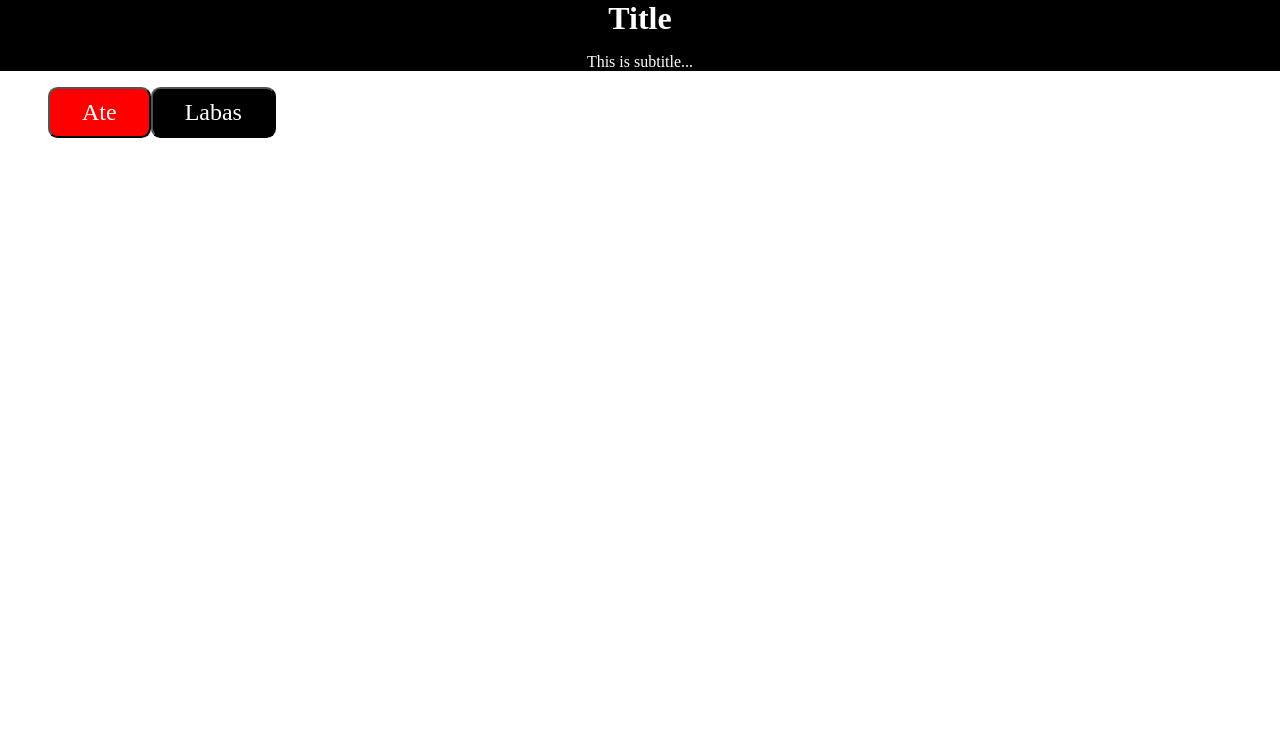
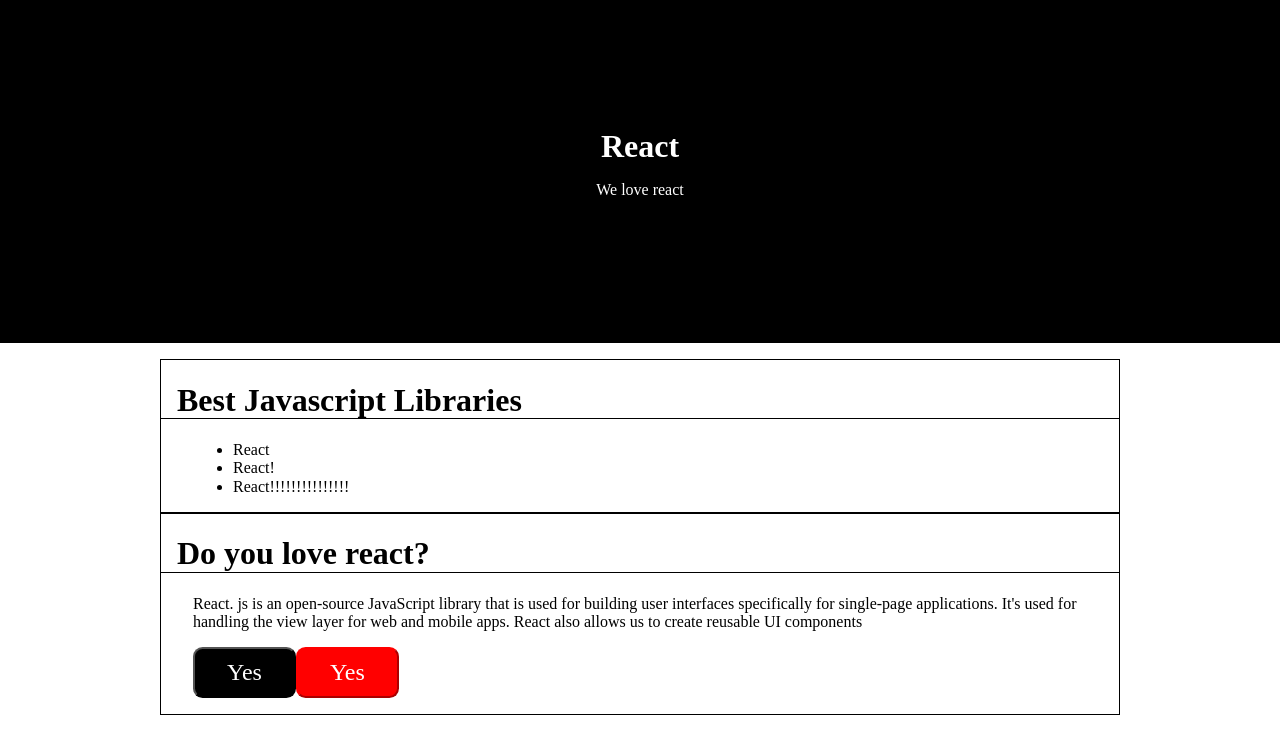
Before and after one commit to ervinask/react-first, a React (Create React App) app: page / in a window 1280 px wide. Shown: the top 754 px of the page. Built offline with nearby package versions, Linux system fonts and the light colour scheme.

Commit message:
final commit

```diff
--- a/src/App.js
+++ b/src/App.js
@@ -8,17 +8,43 @@
 
 function App() {
   return (
-    <div>
-      <Hero title="Title" subtitle="This is subtitle..." />
+    <>
+      <Hero title="React" subtitle="We love react" />
       <Section>
-        <Button type="button" color="bold">
-          Ate
-        </Button>
-        <Button type="button" color="outline">
-          Labas
-        </Button>
+        <Article title="Best Javascript Libraries">
+          <ul>
+            <li>React</li>
+            <li>React!</li>
+            <li>React!!!!!!!!!!!!!!!</li>
+          </ul>
+        </Article>
       </Section>
-    </div>
+
+      <Section>
+        <Article title="Do you love react?">
+          <p>
+            React. js is an open-source JavaScript library that is used for
+            building user interfaces specifically for single-page applications.
+            It's used for handling the view layer for web and mobile apps. React
+            also allows us to create reusable UI components
+          </p>
+
+          <Button
+            type="button"
+            handleClick={() => window.location.replace("https://reactjs.org/")}
+          >
+            Yes
+          </Button>
+          <Button
+            type="button"
+            color="outline"
+            handleClick={() => window.location.replace("https://reactjs.org/")}
+          >
+            Yes
+          </Button>
+        </Article>
+      </Section>
+    </>
   );
 }
 
--- a/src/components/Article/Article.css
+++ b/src/components/Article/Article.css
@@ -0,0 +1,12 @@
+article {
+  border: 1px solid black;
+}
+
+.title-2 {
+  border-bottom: 1px solid black;
+  padding: 0 1rem;
+}
+
+.text {
+  padding: 0 2rem;
+}
--- a/src/components/Article/Article.jsx
+++ b/src/components/Article/Article.jsx
@@ -1,4 +1,5 @@
 import React from "react";
+import "./Article.css";
 
 const Article = ({ title, children }) => {
   return (
--- a/src/components/Button/Button.jsx
+++ b/src/components/Button/Button.jsx
@@ -5,6 +5,7 @@
   const bold = {
     background: "red",
     color: "white",
+    borderColor: "red",
   };
 
   const outline = {
@@ -13,7 +14,11 @@
   };
 
   return (
-    <button style={color === "bold" ? bold : outline} type={type}>
+    <button
+      type={type}
+      style={color === "outline" ? bold : outline}
+      onClick={handleClick}
+    >
       {children}
     </button>
   );
--- a/src/components/Hero/Hero.css
+++ b/src/components/Hero/Hero.css
@@ -2,6 +2,8 @@
   text-align: center;
   background-color: black;
   color: white;
+  padding: 8rem 0;
+  margin-bottom: 1rem;
 }
 
 .title {
--- a/src/components/Section/Section.css
+++ b/src/components/Section/Section.css
@@ -1,5 +1,4 @@
 section {
   margin: 0 auto;
-  width: calc(100% - 6rem);
-  padding: 0 3rem;
+  width: calc(100% - 20rem);
 }
```
